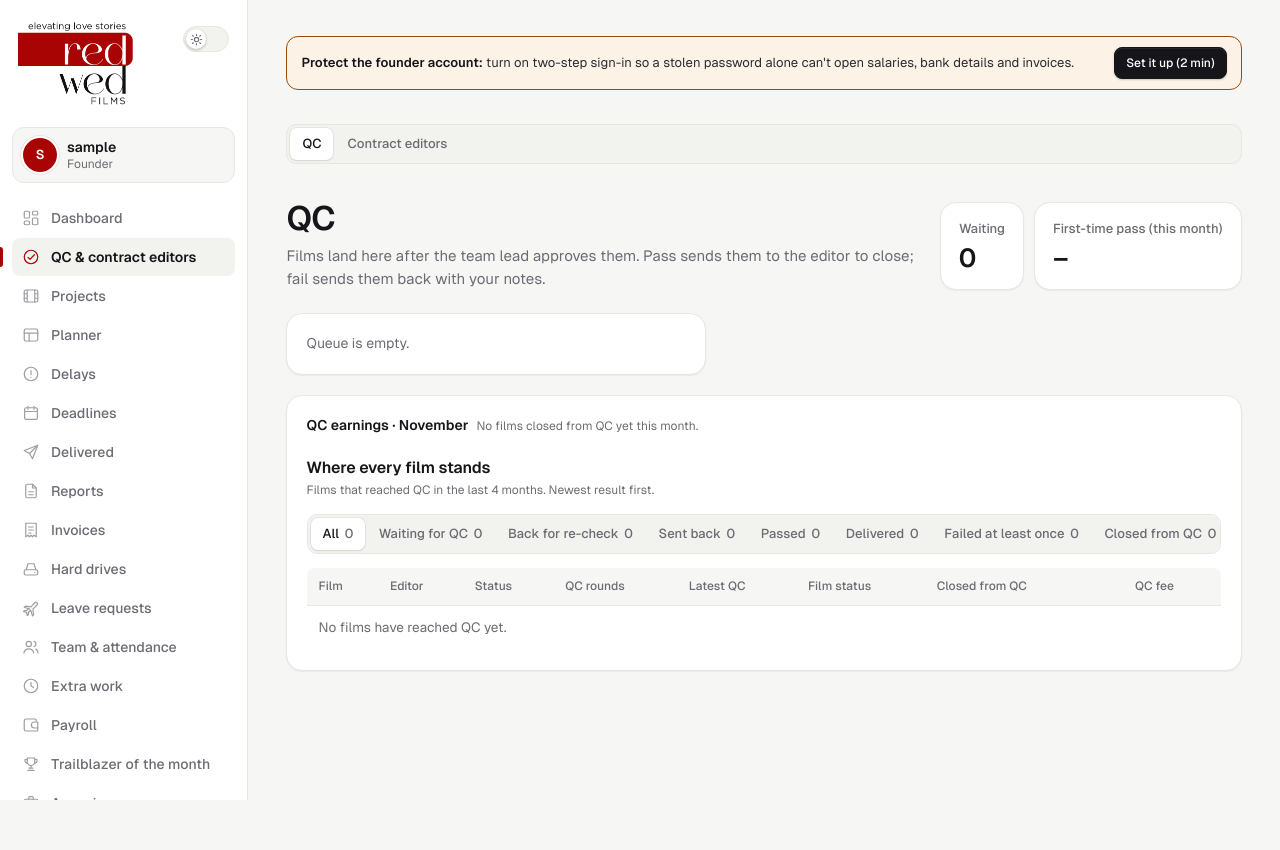
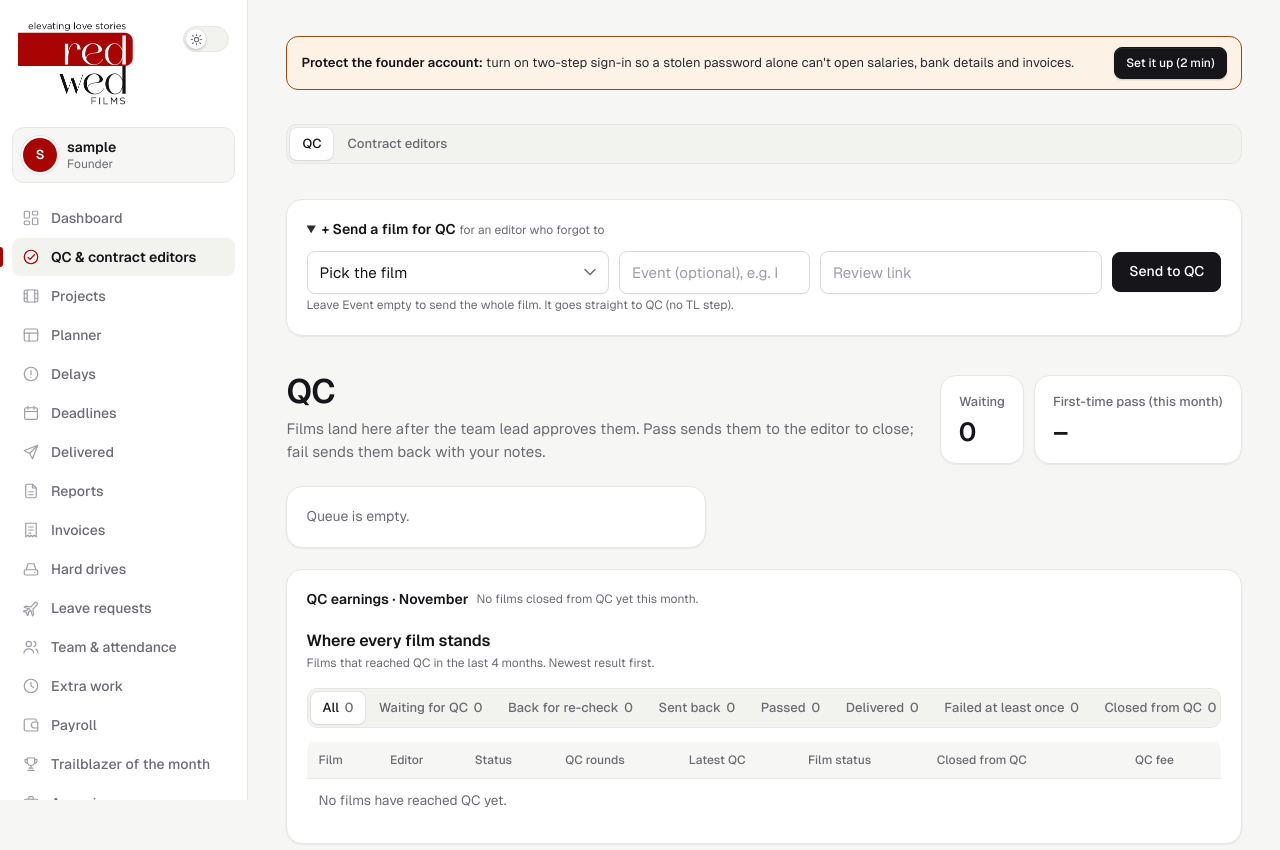
Before and after one commit to ggulati2/studio-ops, a Django app: page /qc/ in a window 1280 px wide. Shown: the top 850 px of the page. Before the commit the page ends 800 px from the top, so only its background shows below. Run offline with Django 5.2, Linux system fonts and the light colour scheme; the visitor is signed in with stand-in values (Sample User, id 1); data comes from the database, SQL or seed files in the repository; data that the repository does not hold is empty; some libraries are stand-ins or nearby versions.

Commit message:
QC: founders can send a film or event for QC on the editor's behalf; final film link box removed
Co-Authored-By: Claude Opus 5.5 <noreply@anthropic.com>
Claude-Session: https://claude.ai/code/session_01SRdHSDENbpxkHMhr5a9ifw

```diff
--- a/config/urls.py
+++ b/config/urls.py
@@ -87,6 +87,7 @@ urlpatterns = [
     path("congrats/", v.congrats, name="congrats"),
     path("qc/", v.qc_queue, name="qc_queue"),
     path("qc/earnings/", v.qc_earnings, name="qc_earnings"),
+    path("qc/send/", v.qc_send, name="qc_send"),
     path("qc/<int:pk>/close/", v.qc_close, name="qc_close"),
     path("qc/<int:pk>/fee/", v.qc_fee, name="qc_fee"),
     path("qc/<int:pk>/entry/", v.qc_entry, name="qc_entry"),
--- a/ops/views/qcpay.py
+++ b/ops/views/qcpay.py
@@ -17,7 +17,7 @@ from ..models import FilmEvent, Project, Review
 from ..rbac import has_perm, requires
 from ..services import add_months, month_end, month_start
 
-__all__ = ["qc_close", "qc_earnings", "qc_fee", "qc_entry"]
+__all__ = ["qc_close", "qc_earnings", "qc_fee", "qc_entry", "qc_send"]
 
 
 def _back(request):
@@ -176,3 +176,45 @@ def qc_month_summary(month):
         r["total"] += p.qc_fee
         r["pending"] += 0 if p.qc_fee else 1
     return [{"u": u, **v} for u, v in out.items()]
+
+
+@requires("projects.manage")
+def qc_send(request):
+    """A founder sends a film (or one of its events) for QC on the editor's behalf, when they
+    forgot to. It goes straight to QC."""
+    back = reverse("qc_queue")
+    if request.method != "POST":
+        return redirect(back)
+    P = request.POST
+    raw = P.get("project", "")
+    p = Project.objects.filter(pk=raw, status__in=Project.WORKABLE + (Project.TL_REVIEW,)).first() if raw.isdigit() else None
+    link_raw = P.get("cut_link", "").strip()
+    link = S.safe_web_link(link_raw)
+    name = " ".join(P.get("event", "").split())[:40].strip()
+    name = name[:1].upper() + name[1:]
+    if not p:
+        messages.error(request, "Pick the film to send for QC.")
+        return redirect(back)
+    if link_raw and not link:
+        messages.error(request, "That review link isn't a web address. Paste the full link starting with https://")
+        return redirect(back)
+    if name:
+        e = p.events.filter(name__iexact=name).first() or FilmEvent(project=p, name=name)
+        if e.pk and e.status == FilmEvent.QC:
+            messages.info(request, f"{p} · {e.name} is already waiting for QC.")
+            return redirect(f"{back}?p={p.pk}")
+        e.status, e.sent_on = FilmEvent.QC, timezone.now()
+        e.cut_link = link or e.cut_link
+        e.save()
+        if p.status == Project.NOT_STARTED:
+            p.status = Project.IN_PROGRESS
+            p.save(update_fields=["status"])
+        what = f"{p.couple} · {e.name}"
+    else:
+        p.status = Project.QC
+        p.cut_link = link or p.cut_link
+        p.save(update_fields=["status", "cut_link"])
+        what = str(p)
+    record(request, "qc.send", str(p), f"sent for QC by a founder{' · ' + name if name else ''}")
+    messages.success(request, f"{what} sent for QC for {p.editor.profile.name if p.editor_id else 'the editor'}.")
+    return redirect(f"{back}?p={p.pk}")
--- a/ops/views/team.py
+++ b/ops/views/team.py
@@ -497,6 +497,9 @@ def qc_queue(request):
         "history": sel.reviews.filter(event__isnull=True).select_related("reviewer__profile") if sel else [],
         "events": events, "whole_in_qc": bool(sel and sel.status == Project.QC),
         "founder": founder, "qc_summary": qc_month_summary(month) if founder else [], "month": month,
+        "sendable": list(Project.objects.filter(status__in=Project.WORKABLE + (Project.TL_REVIEW,)).select_related("editor__profile", "agency")
+                         .order_by("couple", "deliverable")) if founder else [],
+        "event_names": FilmEvent.NAMES,
         "qc_people": list(get_user_model().objects.filter(Q(profile__role=QC_ROLE) | Q(pk=request.user.pk), is_active=True)
                           .select_related("profile")) if founder else [],
         "board": board, "counts": counts, "show": show, "states": QC_STATES,
--- a/static/app.css
+++ b/static/app.css
@@ -1286,3 +1286,5 @@ html:not(.show-money) .profit-kpi.neg{background:var(--card);border-color:var(--
 .qc-edit[open] .qc-edit-pop{position:fixed;right:max(16px,calc((100vw - 1400px)/2 + 24px));top:88px;max-height:calc(100vh - 120px);overflow:auto;width:min(420px,calc(100vw - 32px))}
 .page-tabs{display:inline-flex;margin-bottom:14px}
 nav.seg.page-tabs{display:inline-flex;width:auto;max-width:100%}
+.qc-send{margin-bottom:16px;display:flex;flex-direction:column;gap:10px}
+.qc-send>summary{cursor:pointer}
--- a/templates/team/qc.html
+++ b/templates/team/qc.html
@@ -2,6 +2,15 @@
 {% block title %}QC{% endblock %}
 {% block content %}
 {% include "_qc_contract_tabs.html" with tab="qc" %}
+{% if founder %}<details class="card qc-send"{% if not queue %} open{% endif %}><summary><b>+ Send a film for QC</b> <span class="small muted">for an editor who forgot to</span></summary>
+  <form method="post" action="{% url 'qc_send' %}" class="actions" data-live-page>{% csrf_token %}
+    <select name="project" class="input" required aria-label="Film" style="flex:2 1 260px"><option value="">Pick the film</option>{% for p in sendable %}<option value="{{ p.pk }}">{{ p }} · {{ p.editor.profile.name|default:"no editor" }} · {{ p.get_status_display }}</option>{% endfor %}</select>
+    <input class="input" name="event" list="qc-event-names" placeholder="Event (optional), e.g. Haldi" aria-label="Event, leave empty for the whole film" style="flex:1 1 170px">
+    <datalist id="qc-event-names">{% for n in event_names %}<option value="{{ n }}">{% endfor %}</datalist>
+    <input class="input" type="url" name="cut_link" placeholder="Review link" aria-label="Review link" style="flex:2 1 240px">
+    <button class="btn dark">Send to QC</button></form>
+  <span class="small muted">Leave Event empty to send the whole film. It goes straight to QC (no TL step).</span>
+</details>{% endif %}
 <div class="head"><div><h1>QC</h1><p>Films land here after the team lead approves them. Pass sends them to the editor to close; fail sends them back with your notes.</p></div>
   <div class="actions"><div class="kpi"><span>Waiting</span><b>{{ queue|length }}</b></div><div class="kpi"><span>First-time pass (this month)</span><b>{% if first_time is not None %}{{ first_time }}%{% else %}–{% endif %}</b></div></div></div>
 <div class="row" data-live-region="qc">
@@ -37,8 +46,7 @@
   {% if whole_in_qc %}
   <form method="post" action="{% url 'qc_review' sel.pk %}" class="card" data-live-page>{% csrf_token %}
     <div class="title"><h2>{% if events %}Whole film{% else %}Final film{% endif %}</h2></div>
-    <div class="card tight" style="background:var(--sunk)">{% if sel.cut_link %}<a href="{{ sel.cut_link }}" target="_blank" rel="noopener" style="font-weight:600">Open final film ↗</a>{% else %}<span class="small muted">No film link yet. Paste it below.</span>{% endif %}
-      <input class="input" type="url" name="cut_link" value="{{ sel.cut_link }}" placeholder="Film link"></div>
+    {% if sel.cut_link %}<a href="{{ sel.cut_link }}" target="_blank" rel="noopener" style="font-weight:600">Open film ↗</a>{% endif %}
     {% include "team/_qc_checks.html" %}
     {% if history %}<div style="border-top:1px solid var(--line2);padding-top:10px"><h3>History</h3>{% for r in history %}<div class="small"><b style="color:{% if r.passed %}var(--ok){% else %}var(--bad){% endif %}">{{ r.get_kind_display }} {% if r.passed %}passed{% else %}failed{% endif %}</b> · {{ r.created|date:"j M, g:i A" }}{% if r.issues %} · {{ r.issues|join:", " }}{% endif %}{% if r.comments %}<div class="muted" style="white-space:pre-line">{{ r.comments }}</div>{% endif %}</div>{% endfor %}</div>{% endif %}
   </form>
```
Also changed, not shown: ops/tests/test_couples.py (+21 -0 lines), README.md.
